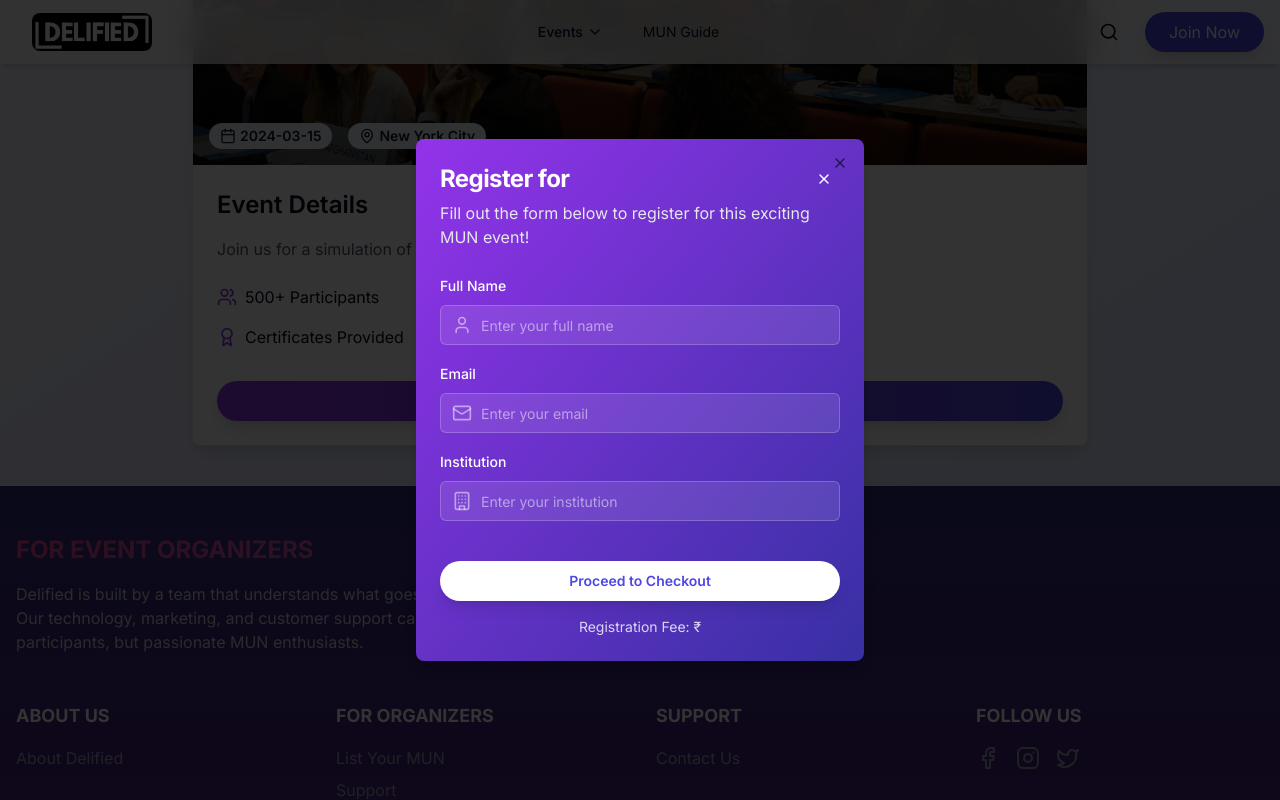
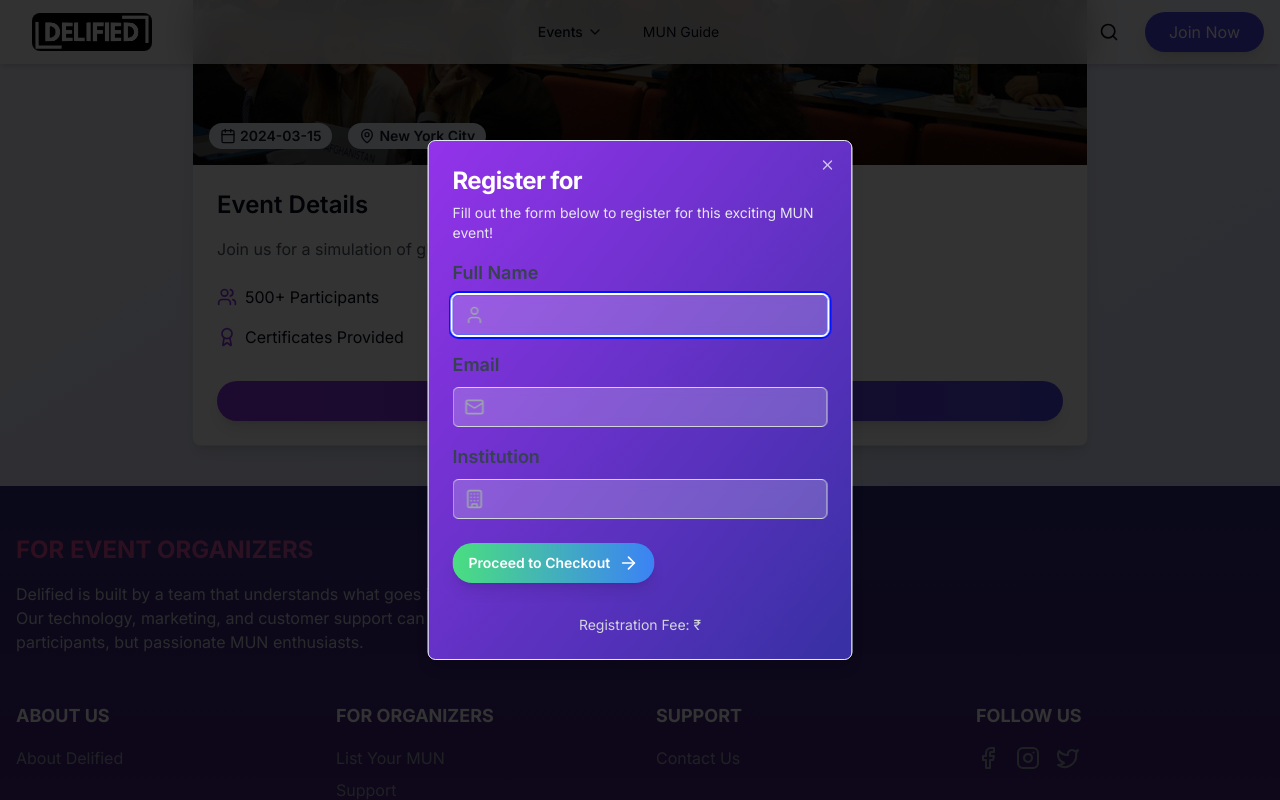
Before and after one commit to DelifiedGit/Delified-Frontned, a Next.js app: page /muns/1 in a window 1280 px wide. Both pictures are taken after a click on the button "Register Now". Shown: the part 443-1243 px from the top of the page. Built offline with nearby package versions, Linux system fonts and the light colour scheme.

Commit message:
registration page fix

```diff
--- a/src/components/mun-registration-form.tsx
+++ b/src/components/mun-registration-form.tsx
@@ -2,19 +2,29 @@
 
 import { useState } from 'react'
 import { useRouter } from 'next/navigation'
-import { motion } from 'framer-motion'
+import { motion, AnimatePresence } from 'framer-motion'
 import { Button } from '@/components/ui/button'
 import { Input } from '@/components/ui/input'
 import { Label } from '@/components/ui/label'
-import { X, User, Mail, Building } from 'lucide-react'
+import { Select, SelectContent, SelectItem, SelectTrigger, SelectValue } from '@/components/ui/select'
+import { Checkbox } from '@/components/ui/checkbox'
+import { RadioGroup, RadioGroupItem } from '@/components/ui/radio-group'
 import {
   Dialog,
   DialogContent,
+  DialogDescription,
   DialogHeader,
   DialogTitle,
   DialogTrigger,
 } from '@/components/ui/dialog'
-import toast from 'react-hot-toast'
+import { ArrowRight, User, Mail, Calendar, Building } from 'lucide-react'
+import toast, { Toaster } from 'react-hot-toast'
+
+interface CustomField {
+  type: 'text' | 'number' | 'dropdown'
+  value?: string | number
+  options?: string[]
+}
 
 interface RegistrationFormProps {
   munTitle: string
@@ -23,24 +33,26 @@ interface RegistrationFormProps {
   customFields?: { [key: string]: CustomField }
 }
 
-interface CustomField {
-  type: 'text' | 'number' | 'dropdown'
-  value?: string | number
-  options?: string[]
-}
-
 export function MunRegistrationForm({ munTitle, munId, price, customFields }: RegistrationFormProps) {
   const [isOpen, setIsOpen] = useState(false)
-  const [formData, setFormData] = useState({
-    fullName: '',
-    email: '',
-    institution: ''
-  })
+  const [formData, setFormData] = useState<{ [key: string]: string | string[] }>({})
+  const [currentStep, setCurrentStep] = useState(0)
   const [isSubmitting, setIsSubmitting] = useState(false)
   const router = useRouter()
 
-  const handleInputChange = (key: keyof typeof formData, value: string) => {
+  const handleInputChange = (key: string, value: string | string[]) => {
     setFormData(prev => ({ ...prev, [key]: value }))
+  }
+
+  const handleCheckboxChange = (key: string, option: string, checked: boolean) => {
+    setFormData(prev => {
+      const currentValue = prev[key] as string[] || []
+      if (checked) {
+        return { ...prev, [key]: [...currentValue, option] }
+      } else {
+        return { ...prev, [key]: currentValue.filter(item => item !== option) }
+      }
+    })
   }
 
   const handleSubmit = async (e: React.FormEvent) => {
@@ -50,118 +62,175 @@ export function MunRegistrationForm({ munTitle, munId, price, customFields }: Re
       const token = localStorage.getItem('auth_token')
       if (!token) {
         toast.error('Please log in to register for this event.')
+        setIsSubmitting(false)
+        setTimeout(() => {
           router.push(`/login?redirect=/muns/${munId}`)
+        }, 1000) // Delay redirect to allow toast to be seen
         return
       }
       router.push(`/muns/${munId}/checkout?formData=${encodeURIComponent(JSON.stringify(formData))}`)
-    } catch (error) {
-      console.error('Error:', error)
+    }catch (error) {
+      console.error('Error redirecting to checkout:', error)
       toast.error('Failed to proceed to checkout. Please try again.')
     } finally {
       setIsSubmitting(false)
     }
   }
 
+  const nextStep = () => {
+    setCurrentStep(prev => Math.min(prev + 1, Object.keys(customFields || {}).length))
+  }
+
+  const prevStep = () => {
+    setCurrentStep(prev => Math.max(prev - 1, 0))
+  }
+
+  const renderFormFields = () => {
+    const fields = Object.entries(customFields || {})
+    if (currentStep < fields.length) {
+      const [key, field] = fields[currentStep]
       return (
+        <motion.div
+          key={key}
+          initial={{ opacity: 0, x: 50 }}
+          animate={{ opacity: 1, x: 0 }}
+          exit={{ opacity: 0, x: -50 }}
+          transition={{ duration: 0.3 }}
+        >
+          <Label htmlFor={key} className="text-lg font-semibold text-gray-700 mb-2 block">{key}</Label>
+          {field.type === 'dropdown' && field.options ? (
+            <Select onValueChange={(value) => handleInputChange(key, value)}>
+              <SelectTrigger className="w-full bg-white bg-opacity-20 backdrop-blur-sm border-gray-300 focus:border-indigo-500 focus:ring-indigo-500">
+                <SelectValue placeholder={`Select ${key}`} />
+              </SelectTrigger>
+              <SelectContent>
+                {field.options.map((option, index) => (
+                  <SelectItem key={index} value={option}>{option}</SelectItem>
+                ))}
+              </SelectContent>
+            </Select>
+          ) : field.type === 'number' ? (
+            <Input
+              id={key}
+              type="number"
+              value={formData[key] as string}
+              onChange={(e) => handleInputChange(key, e.target.value)}
+              required
+              className="w-full bg-white bg-opacity-20 backdrop-blur-sm border-gray-300 focus:border-indigo-500 focus:ring-indigo-500"
+            />
+          ) : (
+            <Input
+              id={key}
+              type="text"
+              value={formData[key] as string}
+              onChange={(e) => handleInputChange(key, e.target.value)}
+              required
+              className="w-full bg-white bg-opacity-20 backdrop-blur-sm border-gray-300 focus:border-indigo-500 focus:ring-indigo-500"
+            />
+          )}
+        </motion.div>
+      )
+    } else {
+      return (
+        <motion.div
+          initial={{ opacity: 0, x: 50 }}
+          animate={{ opacity: 1, x: 0 }}
+          exit={{ opacity: 0, x: -50 }}
+          transition={{ duration: 0.3 }}
+          className="space-y-4"
+        >
+          <div className="space-y-2">
+            <Label htmlFor="name" className="text-lg font-semibold text-gray-700">Full Name</Label>
+            <div className="relative">
+              <Input
+                id="name"
+                value={formData.name as string || ''}
+                onChange={(e) => handleInputChange('name', e.target.value)}
+                required
+                className="pl-10 bg-white bg-opacity-20 backdrop-blur-sm border-gray-300 focus:border-indigo-500 focus:ring-indigo-500"
+              />
+              <User className="absolute left-3 top-1/2 transform -translate-y-1/2 text-gray-400 h-5 w-5" />
+            </div>
+          </div>
+          <div className="space-y-2">
+            <Label htmlFor="email" className="text-lg font-semibold text-gray-700">Email</Label>
+            <div className="relative">
+              <Input
+                id="email"
+                type="email"
+                value={formData.email as string || ''}
+                onChange={(e) => handleInputChange('email', e.target.value)}
+                required
+                className="pl-10 bg-white bg-opacity-20 backdrop-blur-sm border-gray-300 focus:border-indigo-500 focus:ring-indigo-500"
+              />
+              <Mail className="absolute left-3 top-1/2 transform -translate-y-1/2 text-gray-400 h-5 w-5" />
+            </div>
+          </div>
+          <div className="space-y-2">
+            <Label htmlFor="institution" className="text-lg font-semibold text-gray-700">Institution</Label>
+            <div className="relative">
+              <Input
+                id="institution"
+                value={formData.institution as string || ''}
+                onChange={(e) => handleInputChange('institution', e.target.value)}
+                required
+                className="pl-10 bg-white bg-opacity-20 backdrop-blur-sm border-gray-300 focus:border-indigo-500 focus:ring-indigo-500"
+              />
+              <Building className="absolute left-3 top-1/2 transform -translate-y-1/2 text-gray-400 h-5 w-5" />
+            </div>
+          </div>
+        </motion.div>
+      )
+    }
+  }
+
+  return (
+    <>
+      <Toaster position="top-center" reverseOrder={false} />
       <Dialog open={isOpen} onOpenChange={setIsOpen}>
         <DialogTrigger asChild>
           <Button className="w-full bg-gradient-to-r from-purple-600 to-indigo-600 hover:from-purple-700 hover:to-indigo-700 text-white font-semibold py-3 px-6 rounded-full text-lg transition duration-300 ease-in-out transform hover:-translate-y-1 hover:scale-105 shadow-lg">
             Register Now
           </Button>
         </DialogTrigger>
-      <DialogContent className="sm:max-w-md p-0 bg-gradient-to-br from-purple-600 to-indigo-800 border-none">
-        <div className="p-6">
-          <DialogHeader className="mb-6">
-            <div className="flex justify-between items-center">
-              <DialogTitle className="text-2xl font-bold text-white">
-                Register for {munTitle}
-              </DialogTitle>
-              <Button
-                variant="ghost"
-                className="h-8 w-8 p-0 text-white hover:bg-white/20"
-                onClick={() => setIsOpen(false)}
-              >
-                <X className="h-4 w-4" />
-              </Button>
-            </div>
-            <p className="text-gray-200 mt-2">
+        <DialogContent className="sm:max-w-[425px] bg-gradient-to-br from-purple-600 to-indigo-800 text-white">
+          <DialogHeader>
+            <DialogTitle className="text-2xl font-bold">Register for {munTitle}</DialogTitle>
+            <DialogDescription className="text-gray-200">
               Fill out the form below to register for this exciting MUN event!
-            </p>
+            </DialogDescription>
           </DialogHeader>
           <form onSubmit={handleSubmit} className="space-y-6">
-            <motion.div
-              initial={{ opacity: 0, y: 10 }}
-              animate={{ opacity: 1, y: 0 }}
-              className="space-y-4"
-            >
-              <div className="space-y-2">
-                <Label htmlFor="fullName" className="text-white">
-                  Full Name
-                </Label>
-                <div className="relative">
-                  <Input
-                    id="fullName"
-                    value={formData.fullName}
-                    onChange={(e) => handleInputChange('fullName', e.target.value)}
-                    required
-                    className="pl-10 bg-white/10 border-white/20 text-white placeholder:text-white/50 focus:border-white focus:ring-white"
-                    placeholder="Enter your full name"
-                  />
-                  <User className="absolute left-3 top-1/2 transform -translate-y-1/2 text-white/50 h-5 w-5" />
-                </div>
-              </div>
-
-              <div className="space-y-2">
-                <Label htmlFor="email" className="text-white">
-                  Email
-                </Label>
-                <div className="relative">
-                  <Input
-                    id="email"
-                    type="email"
-                    value={formData.email}
-                    onChange={(e) => handleInputChange('email', e.target.value)}
-                    required
-                    className="pl-10 bg-white/10 border-white/20 text-white placeholder:text-white/50 focus:border-white focus:ring-white"
-                    placeholder="Enter your email"
-                  />
-                  <Mail className="absolute left-3 top-1/2 transform -translate-y-1/2 text-white/50 h-5 w-5" />
-                </div>
-              </div>
-
-              <div className="space-y-2">
-                <Label htmlFor="institution" className="text-white">
-                  Institution
-                </Label>
-                <div className="relative">
-                  <Input
-                    id="institution"
-                    value={formData.institution}
-                    onChange={(e) => handleInputChange('institution', e.target.value)}
-                    required
-                    className="pl-10 bg-white/10 border-white/20 text-white placeholder:text-white/50 focus:border-white focus:ring-white"
-                    placeholder="Enter your institution"
-                  />
-                  <Building className="absolute left-3 top-1/2 transform -translate-y-1/2 text-white/50 h-5 w-5" />
-                </div>
-              </div>
-            </motion.div>
-
-            <div className="pt-4">
+            <AnimatePresence mode="wait">
+              {renderFormFields()}
+            </AnimatePresence>
+            <div className="flex justify-between items-center mt-6">
+              {currentStep > 0 && (
+                <Button type="button" onClick={prevStep} variant="outline" className="bg-white bg-opacity-20 text-white hover:bg-opacity-30">
+                  Previous
+                </Button>
+              )}
+              {currentStep < Object.keys(customFields || {}).length ? (
+                <Button type="button" onClick={nextStep} className="bg-white text-indigo-600 hover:bg-gray-100">
+                  Next
+                </Button>
+              ) : (
                 <Button
                   type="submit"
                   disabled={isSubmitting}
-                className="w-full bg-white hover:bg-white/90 text-indigo-600 font-semibold py-2 px-4 rounded-full transition duration-300 ease-in-out transform hover:-translate-y-1 hover:scale-105 shadow-lg"
+                  className="bg-gradient-to-r from-green-400 to-blue-500 hover:from-green-500 hover:to-blue-600 text-white font-semibold py-2 px-4 rounded-full transition duration-300 ease-in-out transform hover:-translate-y-1 hover:scale-105 shadow-lg"
                 >
                   {isSubmitting ? 'Processing...' : 'Proceed to Checkout'}
+                  <ArrowRight className="ml-2 h-5 w-5" />
                 </Button>
-              <p className="text-center text-white/80 text-sm mt-4">
-                Registration Fee: ₹{typeof price === 'number' ? price.toFixed(2) : price}
-              </p>
+              )}
             </div>
           </form>
+          <div className="mt-4 text-center">
+            <p className="text-sm text-gray-300">Registration Fee: ₹{price}</p>
           </div>
         </DialogContent>
       </Dialog>
+    </>
   )
 }
```
Lines whose indentation alone changed are shown as unchanged.
